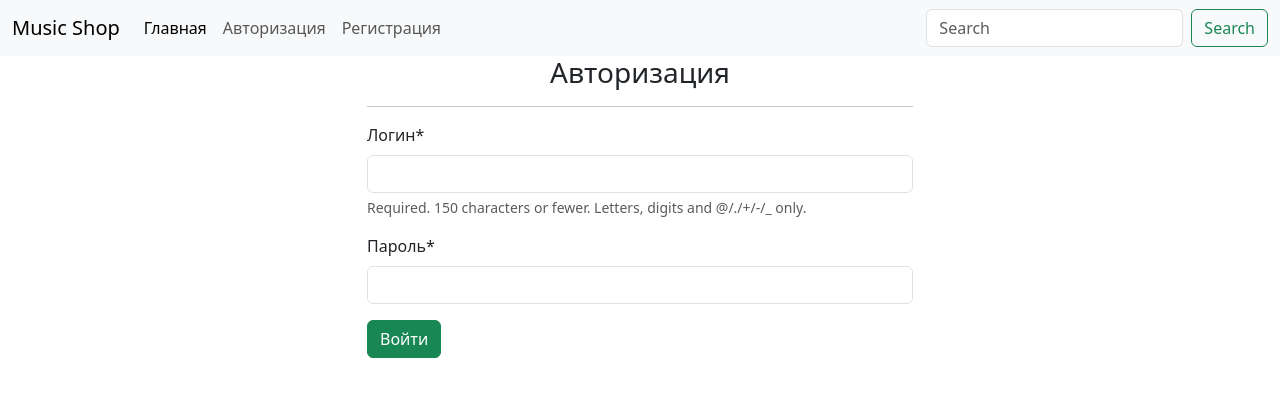
After one commit to SegreyF22/music_shop, a Django app: page /login/ in a window 1280 px wide. The commit adds this page. Shown: the top 397 px of the page. Run offline with Django 4.2, Linux system fonts and the light colour scheme; some libraries are stand-ins or nearby versions.

Commit message:
Шаблоны регистрации и авторизации

```diff
--- a/musicshop/musicshop/settings.py
+++ b/musicshop/musicshop/settings.py
@@ -38,8 +38,14 @@ INSTALLED_APPS = [
     'django.contrib.messages',
     'django.contrib.staticfiles',
 
+    "crispy_forms",
+    "crispy_bootstrap5",
+
     'shop'
 ]
+
+CRISPY_ALLOWED_TEMPLATE_PACKS = "bootstrap5"
+CRISPY_TEMPLATE_PACK = "bootstrap5"
 
 MIDDLEWARE = [
     'django.middleware.security.SecurityMiddleware',
--- a/musicshop/shop/forms.py
+++ b/musicshop/shop/forms.py
@@ -49,7 +49,7 @@ class RegistrationForm(forms.ModelForm):
     # Валидация по полю email
     def clean_email(self):
         email = self.cleaned_data['email']
-        domain = email.split()[-1]
+        domain = email.split('.')[-1]
         if domain in ['net', 'xyu']:
             raise forms.ValidationError(f'Регистрация для домена {domain} невозможна')
         if User.objects.filter(email=email).exists():  # если существует
@@ -58,7 +58,7 @@ class RegistrationForm(forms.ModelForm):
 
     def clean_username(self):
         username = self.cleaned_data['username']
-        if User.objects.filter(username=username).existx():
+        if User.objects.filter(username=username).exists():
             raise forms.ValidationError(f'Имя {username}занято. Попробуйте другое.')
         return username
 
--- a/musicshop/shop/templates/base.html
+++ b/musicshop/shop/templates/base.html
@@ -19,9 +19,21 @@
         <li class="nav-item">
           <a class="nav-link active" aria-current="page" href="{% url 'base' %}">Главная</a>
         </li>
-        <li class="nav-item">
-          <a class="nav-link" href="#">Link</a>
-        </li>
+          {% if not request.user.is_authenticated %}
+          <li class="nav-item">
+            <a class="nav-link" href="{% url 'login' %}">Авторизация</a>
+          </li>
+          <li class="nav-item">
+            <a class="nav-link" href="{% url 'registration' %}">Регистрация</a>
+          </li>
+          {% else %}
+          <li class="nav-item">
+            <a class="nav-link" href="#">Личный кабинет</a>
+          </li>
+          <li class="nav-item">
+            <a class="nav-link" href="{% url 'logout' %}">Выйти</a>
+          </li>
+          {% endif %}
       </ul>
       <form class="d-flex" role="search">
         <input class="form-control me-2" type="search" placeholder="Search" aria-label="Search">
@@ -31,6 +43,13 @@
   </div>
 </nav>
 
+<div class="container">
+  {% block content %}
+  {{ request.user }}
+  {% endblock content %}
+
+</div>
+
 </body>
 <script src="https://cdn.jsdelivr.net/npm/@popperjs/core@2.11.8/dist/umd/popper.min.js" integrity="sha384-I7E8VVD/ismYTF4hNIPjVp/Zjvgyol6VFvRkX/vR+Vc4jQkC+hVqc2pM8ODewa9r" crossorigin="anonymous"></script>
 <script src="https://cdn.jsdelivr.net/npm/bootstrap@5.3.3/dist/js/bootstrap.min.js" integrity="sha384-0pUGZvbkm6XF6gxjEnlmuGrJXVbNuzT9qBBavbLwCsOGabYfZo0T0to5eqruptLy" crossorigin="anonymous"></script>
--- /dev/null
+++ b/musicshop/shop/templates/login.html
@@ -0,0 +1,18 @@
+{% extends 'base.html' %}
+{% load crispy_forms_tags %}
+
+{% block content %}
+
+    <div class="row" style="margin-bottom: 200px; margin-top: 160 px;">
+        <div class="col-md-6 offset-md-3">
+            <h3 class="text-center">Авторизация</h3>
+            <hr>
+            <form action="{% url 'login' %}" method="POST">
+                {% csrf_token %}
+                {{ form|crispy }}
+                <input type="submit" class="btn btn-success btn-block" value="Войти">
+            </form>
+        </div>
+    </div>
+
+{% endblock content %}
--- a/musicshop/shop/urls.py
+++ b/musicshop/shop/urls.py
@@ -1,8 +1,12 @@
 from django.urls import path
-from .views import BaseView, ArtistDetailView, AlbumDetailView
+from django.contrib.auth.views import LogoutView
+from .views import BaseView, ArtistDetailView, AlbumDetailView, RegistrationView, LoginView
 
 urlpatterns = [
-    path('',BaseView.as_view(),name='base'),
+    path('', BaseView.as_view(), name='base'),
+    path('login/',LoginView.as_view(), name='login'),
+    path('logout/',LogoutView.as_view(next_page='/'), name='logout'),
+    path('registration/',RegistrationView.as_view(), name='registration'),
     path('<str:artist_slug>/', ArtistDetailView.as_view(), name='artist_detail'),
     path('<str:artist_slug>/<str:album_slug>/', AlbumDetailView.as_view(), name='album_detail')
 ]
--- a/musicshop/shop/views.py
+++ b/musicshop/shop/views.py
@@ -47,7 +47,7 @@ class LoginView(views.View):
         context = {
             'form': form
         }
-        return render(request, 'registration.html', context)
+        return render(request, 'login.html', context)
 
 
 class RegistrationView(views.View):
@@ -77,7 +77,7 @@ class RegistrationView(views.View):
             )
             user = authenticate(username=form.cleaned_data['username'], password=form.cleaned_data['password'])
             login(request, user)
-            return HttpResponseRedirect
+            return HttpResponseRedirect('/')
         context = {
             'form': form
         }
```
Also changed, not shown: musicshop/shop/templates/registration.html (added, +18 -0 lines).
